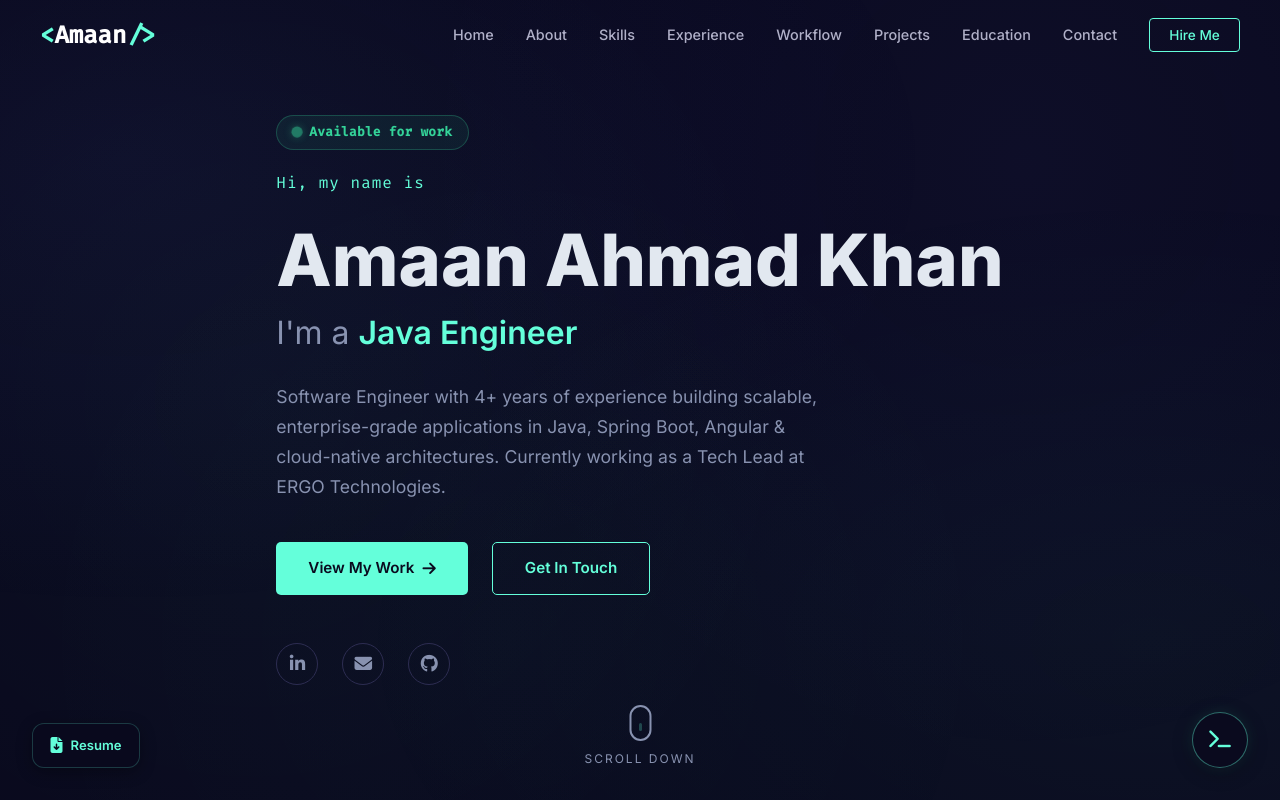
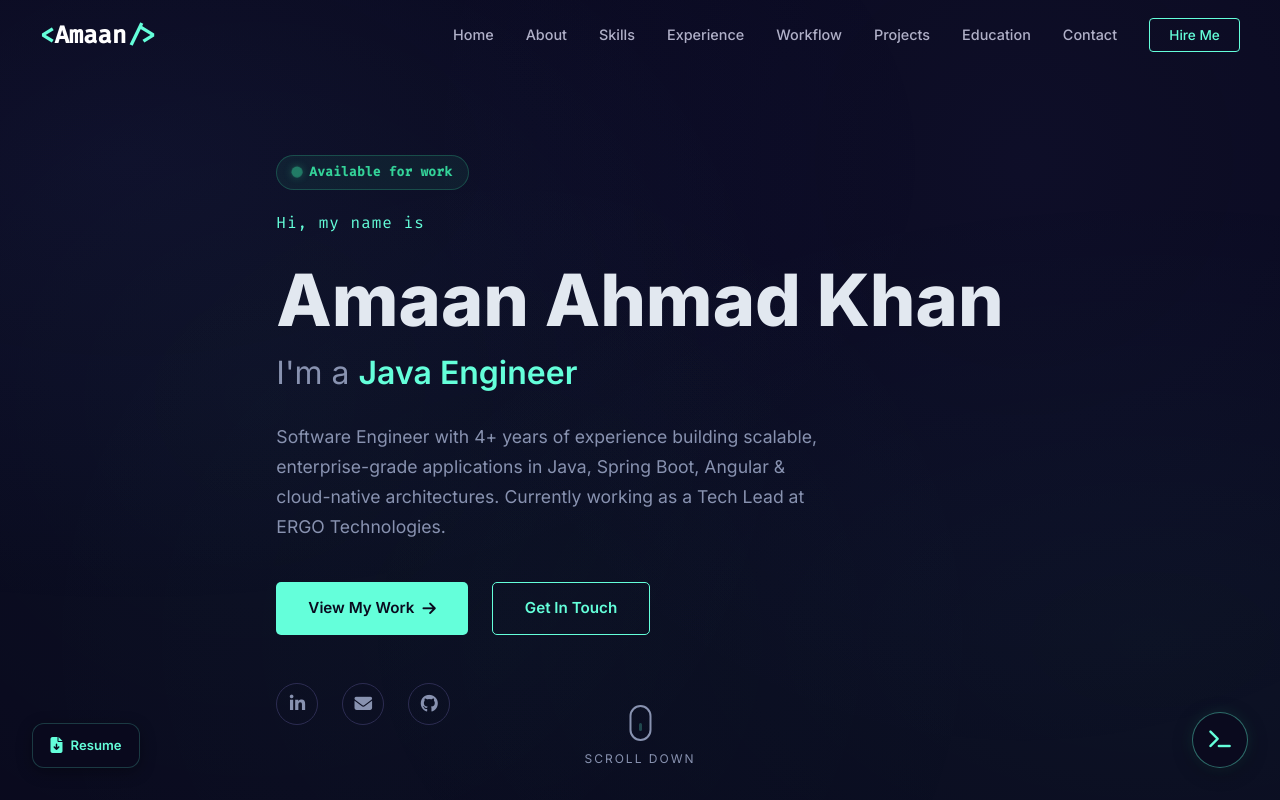
Before and after one commit to amaan-dev1999/Portfolio, an Angular app: page / in a window 1280 px wide. Shown: the top 800 px of the page. Built offline with nearby package versions, Linux system fonts and the light colour scheme.

Commit message:
Fix availability badge overlapping navbar

```diff
--- a/src/app/components/hero/hero.scss
+++ b/src/app/components/hero/hero.scss
@@ -5,7 +5,7 @@
   justify-content: center;
   align-items: center;
   position: relative;
-  padding: 0 2rem;
+  padding: 5rem 2rem 0;
   overflow: hidden;
 }
 
```
